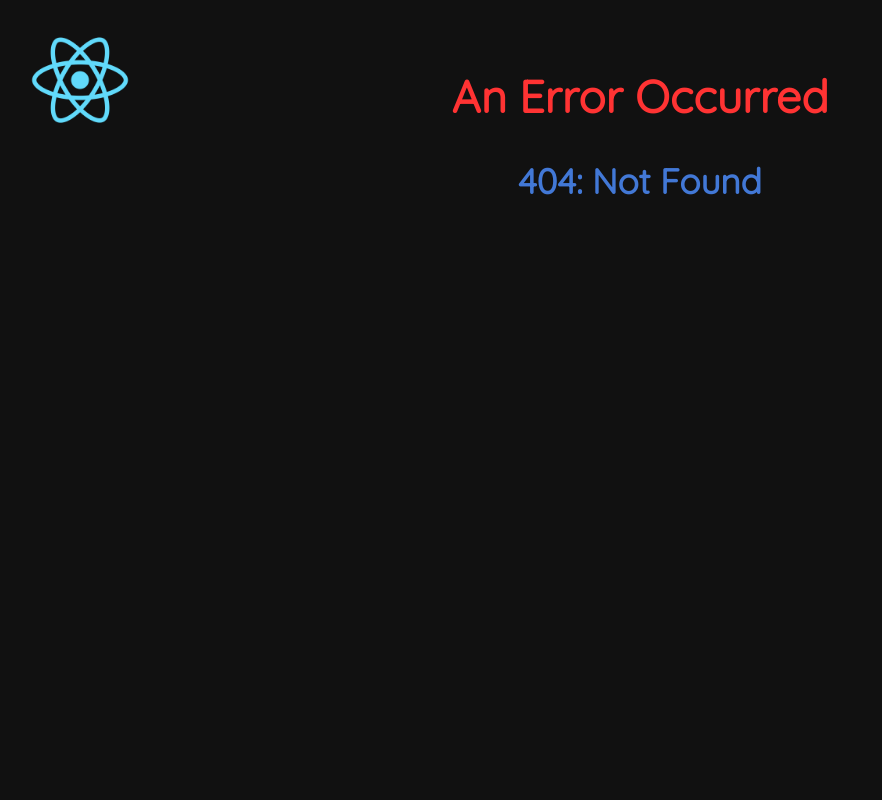
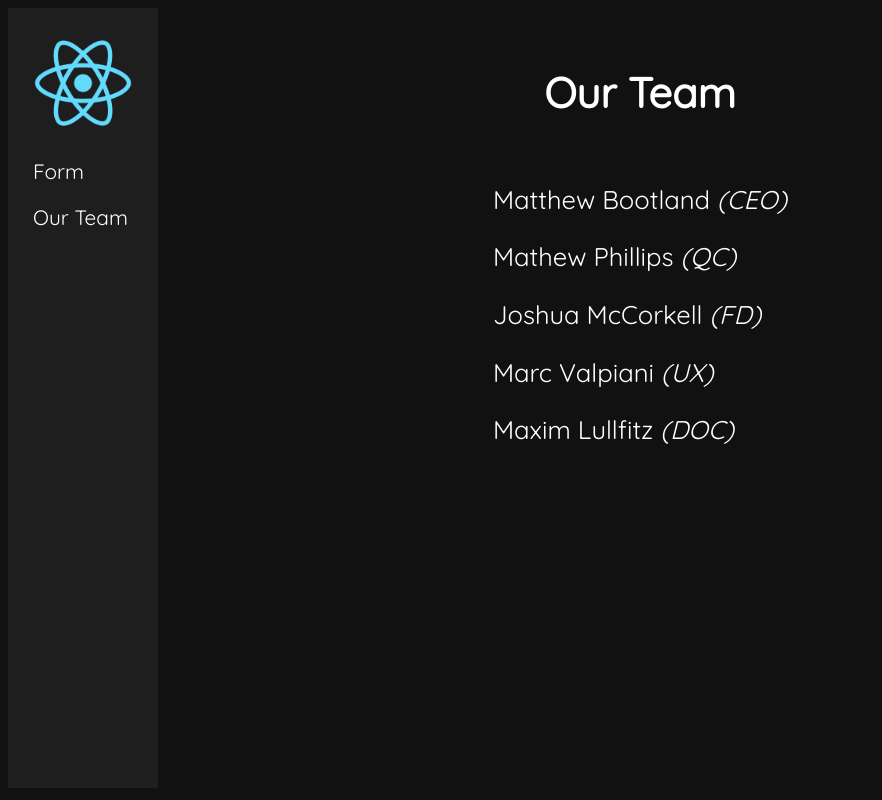
Before and after one commit to JoshuaMcCorkell/React-TypeScript-Demo, a React (Create React App) app: page /our-team in a window 1280 px wide. Before the commit this address had no page. Shown: the whole page, without its empty margins (0-882 px from the left). Built offline with nearby package versions, Linux system fonts and the light colour scheme.

Commit message:
Adding Team, fixing routing, other stuff.

```diff
--- a/src/ErrorPage.tsx
+++ b/src/ErrorPage.tsx
@@ -1,16 +1,27 @@
 import { FC } from "react";
 import { useRouteError, isRouteErrorResponse } from "react-router-dom";
 
+/**
+ * The Error Page for the app.
+ * Displays when there is an error, either in rendering, or in routing.
+ * e.g. 404 Not Found Error
+ * @returns {FC}
+ */
 const ErrorPage: FC = () => {
     const error = useRouteError();
-    let status = "Dev Error";
+
+    // The return type from useRouteError is unknown, so we have to check
+    // the type before using any properties of error.
+    let status = "Programmatic Error";
     if (isRouteErrorResponse(error)) {
         status = error.status + ": " + error.statusText;
     }
     return (
         <div className="app">
-            <h1 style={{"fontSize": "45px", "color": "#f33"}}>An Error Occurred</h1>
-            <h3 style={{"fontSize": "35px", "color": "#4278d6"}}>{status}</h3>
+            <h1 style={{ fontSize: "45px", color: "#f33" }}>
+                An Error Occurred
+            </h1>
+            <h3 style={{ fontSize: "35px", color: "#4278d6" }}>{status}</h3>
         </div>
     );
 };
--- a/src/_theme.scss
+++ b/src/_theme.scss
@@ -2,6 +2,9 @@ $background: #111;
 $hover: #222;
 $active: #444;
 $text: #fff;
+
+$tsblue: #4278d6;
+$red: #f33;
 
 @mixin theme($background-color: $background, $text-color: $text) {
     background-color: $background;
--- a/src/global.scss
+++ b/src/global.scss
@@ -14,9 +14,30 @@ div.app {
     }
 }
 
-#global-logo {
+div.sidenav {
     position: fixed;
-    width: 100px;
-    top: 30px;
-    left: 30px;
+    padding: 15px;
+    background-color: lighten($background, 5%);
+    height: calc(100vh - 50px);
+
+    img#navlogo {
+        width: 100px;
+        top: 30px;
+        left: 30px;
+    }
+
+    a {
+        display: block;
+        font-size: 130%;
+        color: white;
+        text-decoration: none;
+        padding: 10px;
+        border-radius: 15px;
+        transition: background-color 0.2s;
+    }
+
+    a:not(:has(#navlogo)):hover {
+        background-color: $active;
+    }
+
 }
--- a/src/routes/Form/Form.tsx
+++ b/src/routes/Form/Form.tsx
@@ -30,14 +30,14 @@ function useCheckbox(initialState: boolean) {
     };
 }
 
-const ReactForm: FC = () => {
+const ReactForm: FC = (props) => {
     const firstName = useInput("");
     const lastName = useInput("");
     const favouriteHobby = useInput("");
     const usesTypeScript = useCheckbox(true);
 
     useEffect(() => {
-        document.title = firstName.value + " " + lastName.value;
+        document.title = "Form " + firstName.value + " " + lastName.value;
     }, [firstName, lastName]);
 
     return (
--- a/src/routes/Form/form.scss
+++ b/src/routes/Form/form.scss
@@ -59,12 +59,12 @@ input.hidden-checkbox {
         @include input-theme;
         grid-column: span 2;
         font-size: 110%;
-        color: #f33;
+        color: $red;
         user-select: none;
     }
 
     &:checked+label {
-        color: #4278d6;
+        color: $tsblue;
     }
 
     border-radius: 12px;
--- a/src/routes/Root.tsx
+++ b/src/routes/Root.tsx
@@ -9,9 +9,18 @@ interface RootOutletProps {
 const Root: FC<RootOutletProps> = (props) => {
     return (
         <>
-            <Link to="/">
-                <img src={logo} alt="Logo" id="global-logo" />
-            </Link>
+            <div className="sidenav">
+                <Link to="/">
+                    <img src={logo} alt="Logo" id="navlogo" />
+                </Link>
+                <Link to="/form">
+                    Form
+                </Link>
+                <Link to="/our-team">
+                    Our Team
+                </Link>
+            </div>
+
             {props.outlet ? props.outlet : <Outlet />}
         </>
     );
--- a/src/routes/Submission/Submission.tsx
+++ b/src/routes/Submission/Submission.tsx
@@ -1,17 +1,18 @@
-import { FC } from "react";
+import { FC, useEffect } from "react";
 import { useLoaderData } from "react-router-dom";
 import "./submission.scss";
 
 const Submission: FC = () => {
     const formInputs = useLoaderData() as URLSearchParams;
-
-    const firstName = formInputs.get("firstName") || "";
-    const lastName = formInputs.get("lastName") || "";
+    const fullName = (formInputs.get("firstName") || "") + " " + (formInputs.get("lastName") || "");
+    useEffect(() => {
+        document.title = "Received " + fullName;
+    }, [])
     return (
         <div className="app">
             <h1 className="title">Submission Received...</h1>
             <div className="results">
-                <p>Name: {firstName + " " + lastName}</p>
+                <p>Name: {fullName}</p>
                 <p>Hobby: {formInputs.get("favouriteHobby")}</p>
                 <p>{formInputs.get("usesTypeScript")? "Uses TypeScript" : "Doesn't Use TypeScript"}</p>
             </div>
--- /dev/null
+++ b/src/routes/Team/Team.tsx
@@ -0,0 +1,33 @@
+import { FC, useEffect } from "react";
+import "./team.scss";
+
+const Team: FC = () => {
+    useEffect(() => {
+        document.title = "Our Team";
+    }, [])
+
+    return (
+        <div className="app">
+            <h1 className="title">Our Team</h1>
+            <div className="team-names">
+                <p className="name">
+                    Matthew Bootland <mark className="role">(CEO)</mark>
+                </p>
+                <p className="name">
+                    Mathew Phillips <mark className="role">(QC)</mark>
+                </p>
+                <p className="name">
+                    Joshua McCorkell <mark className="role">(FD)</mark>
+                </p>
+                <p className="name">
+                    Marc Valpiani <mark className="role">(UX)</mark>
+                </p>
+                <p className="name">
+                    Maxim Lullfitz <mark className="role">(DOC)</mark>
+                </p>
+            </div>
+        </div>
+    );
+};
+
+export default Team;
--- /dev/null
+++ b/src/routes/Team/team.scss
@@ -0,0 +1,38 @@
+@import "../../theme";
+
+div.team-names {
+    display: inline-block;
+}
+
+p.name {
+    font-size: 160%;
+    position: relative;
+    width: fit-content;
+
+    &::before {
+       transform: scaleX(0);
+       transform-origin: bottom right;
+    }
+
+    &:hover::before {
+        transform: scaleX(1);
+        transform-origin: bottom left;
+    }
+
+    &::before {
+        content: " ";
+        display: block;
+        position: absolute;
+        top: 0; right: 0; bottom: 0; left: 0;
+        inset: 0 0 0 0;
+        background: darken($tsblue, 25%);
+        transition: transform .4s;
+        z-index: -1;
+    }
+}
+
+mark.role {
+    font-style: italic;
+    background: none;
+    color: $text;
+}
```
Also changed, not shown: src/index.tsx (+11 -2 lines).
